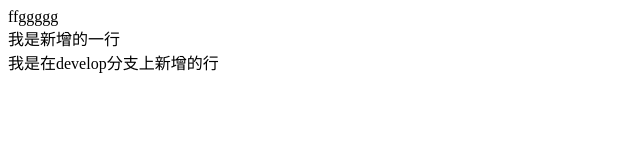
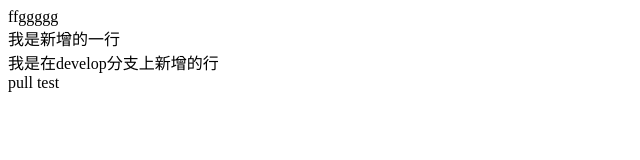
Before and after one commit to shifou-platform/git-practice, a plain HTML site: page index.html in a window 1280 px wide. Shown: the full height of the page, 0-640 px from the left. Drawn offline with Linux system fonts and the light colour scheme.

Commit message:
Update index.html

```diff
--- a/index.html
+++ b/index.html
@@ -8,5 +8,6 @@
     ffggggg
     <div>我是新增的一行</div>
     <div>我是在develop分支上新增的行</div>
+    <div>pull test</div>
   </body>
 </html>
```
